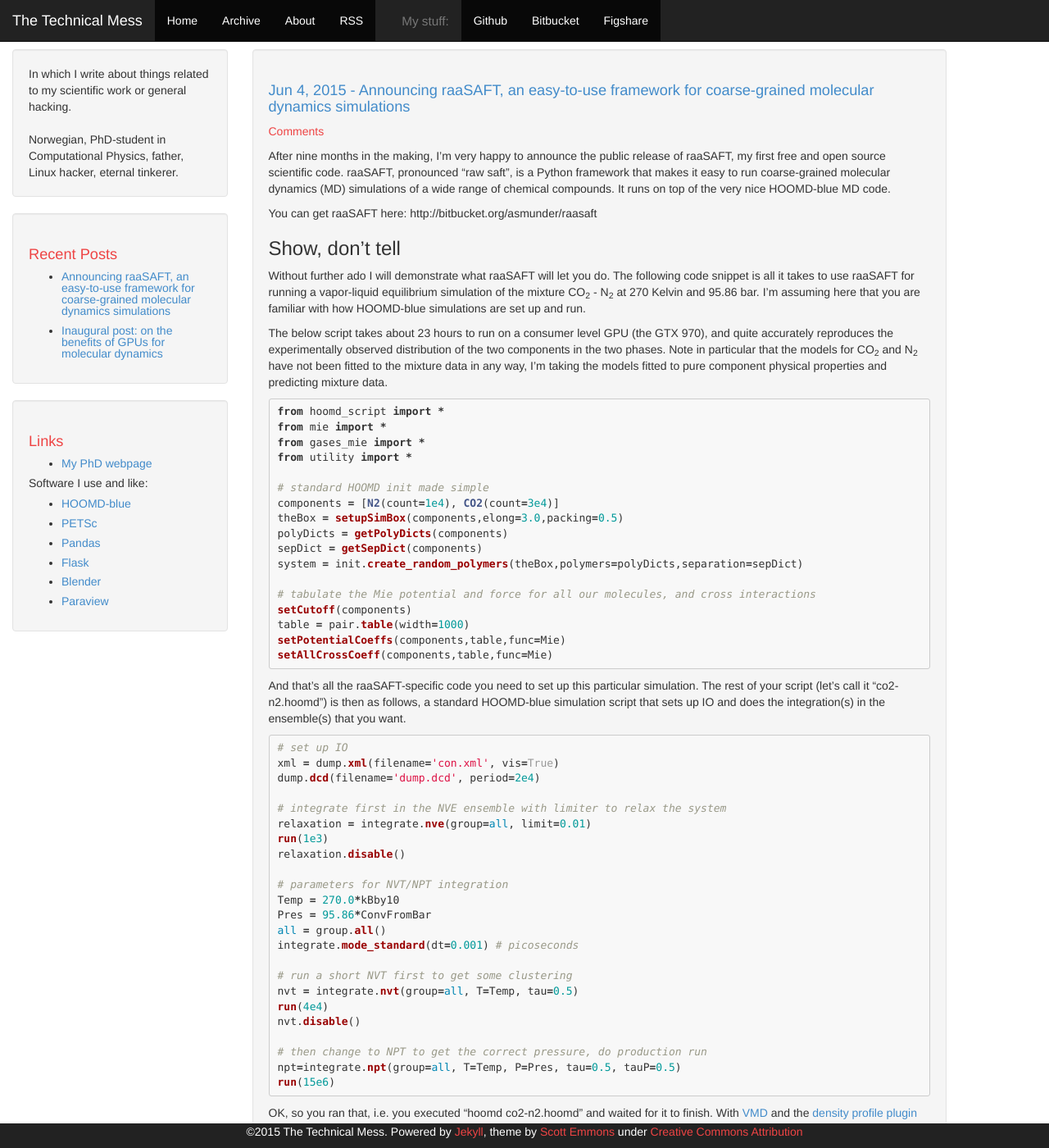
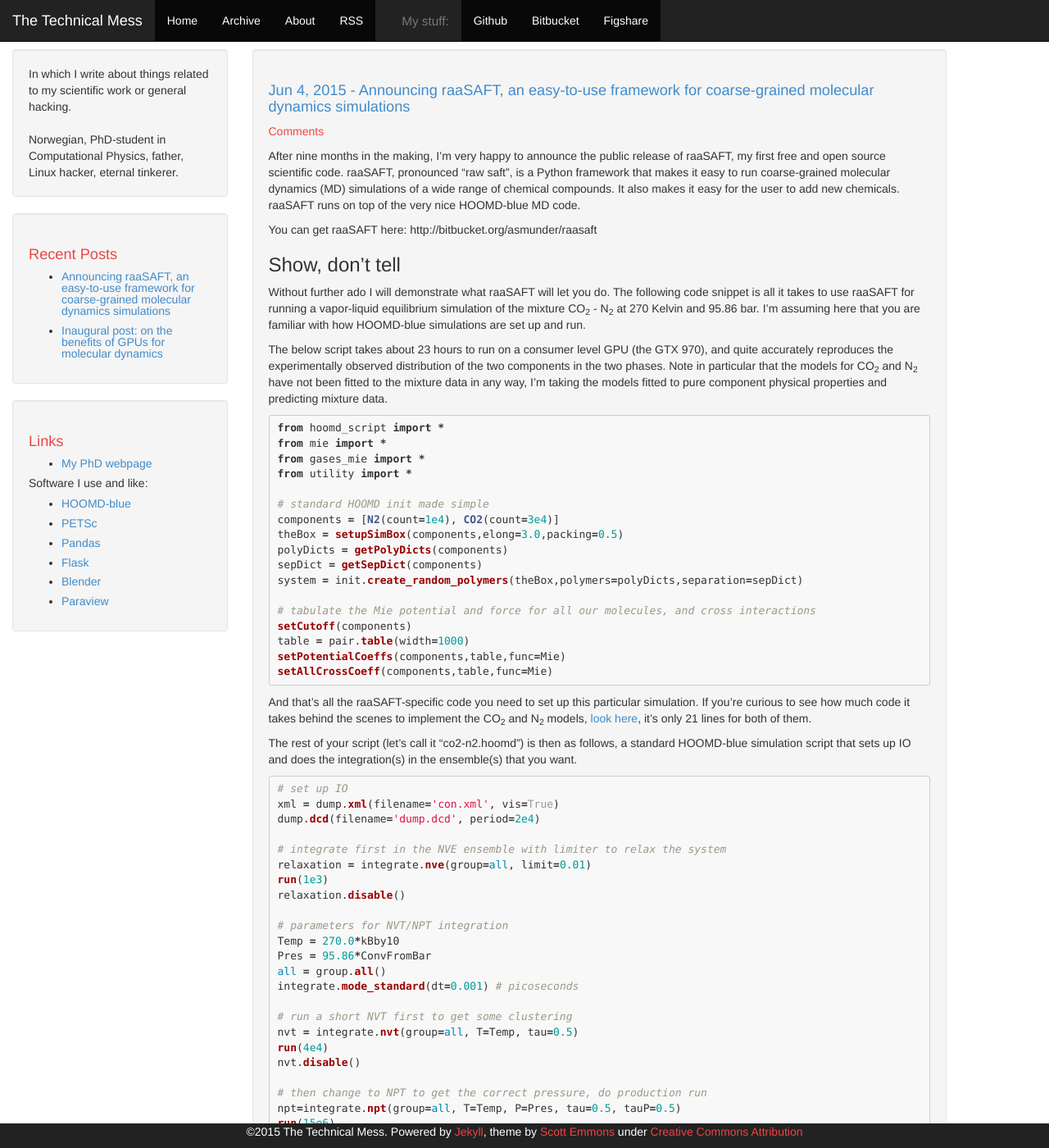
Before and after one commit to asmunder/asmunder.github.io, a Jekyll site: the page built from _posts/2015-06-04-Announcing-raaSAFT-an-easy-to-use-CG-MD-framework.markdown, in a window 1280 px wide and 1400 px high. Shown: the whole window at 82% size. Built offline with Jekyll 4.4.1, drawn with Linux system fonts in a browser that asks for light colours; Markdown is read by kramdown in place of the engine named in the settings; comment, search, counter and statistics services are not loaded.

Commit message:
This is the one

```diff
--- a/_posts/2015-06-04-Announcing-raaSAFT-an-easy-to-use-CG-MD-framework.markdown
+++ b/_posts/2015-06-04-Announcing-raaSAFT-an-easy-to-use-CG-MD-framework.markdown
@@ -9,7 +9,8 @@ comments: true
 After nine months in the making, I'm very happy to announce the public release
 of raaSAFT, my first free and open source scientific code. raaSAFT, pronounced
 "raw saft", is a Python framework that makes it easy to run coarse-grained
-molecular dynamics (MD) simulations of a wide range of chemical compounds. It runs on
+molecular dynamics (MD) simulations of a wide range of chemical compounds. It
+also makes it easy for the user to add new chemicals. raaSAFT runs on
 top of the very nice HOOMD-blue MD code.
 
 You can get raaSAFT here: http://bitbucket.org/asmunder/raasaft
@@ -49,7 +50,11 @@ setAllCrossCoeff(components,table,func=Mie)
 {% endhighlight %}
 
 And that's all the raaSAFT-specific code you need to set up this particular
-simulation. The rest of your script (let's call it "co2-n2.hoomd") is then as follows, a standard HOOMD-blue
+simulation. If you're curious to see how much code it takes behind the scenes to implement the
+CO<sub>2</sub> and N<sub>2</sub> models, [look here][co2n2], it's only 21 lines
+for both of them.
+
+The rest of your script (let's call it "co2-n2.hoomd") is then as follows, a standard HOOMD-blue
 simulation script that sets up IO and does the integration(s) in the ensemble(s)
 that you want.
 
```
Also changed, not shown: other parts of _posts/2015-06-04-Announcing-raaSAFT-an-easy-to-use-CG-MD-framework.markdown (+1 -0 lines).
